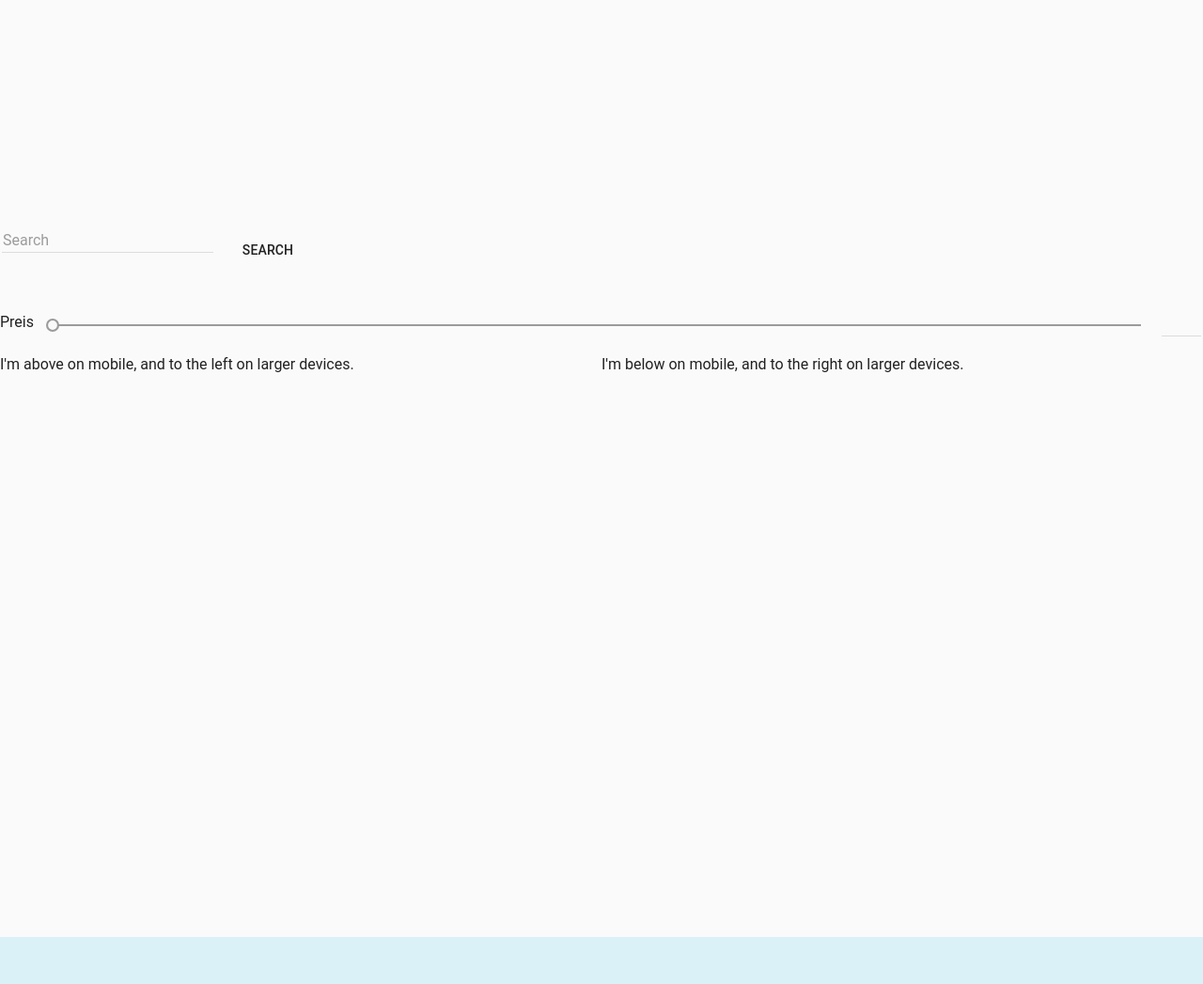
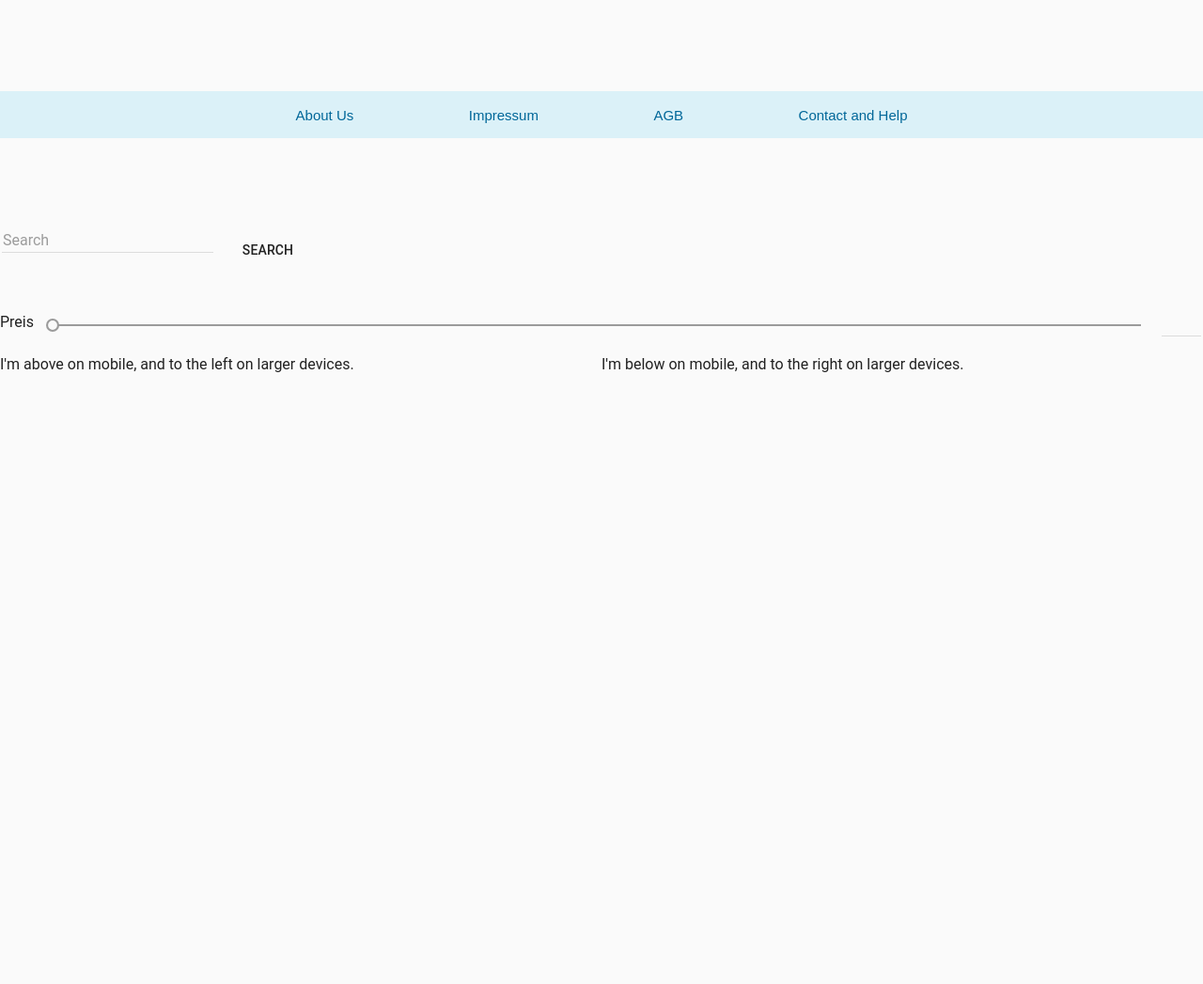
Before and after one commit to elsen1337/TeamFulda2019_1, a PHP site: page /AngularJS-Prototype/index.html in a window 1280 px wide. Shown: the part 81-1128 px from the top of the page at 94% size. After the commit the page ends 477 px from the top, so only its background shows below. Run offline with PHP 8.4, Linux system fonts and the light colour scheme.

Commit message:
Update style.css
Z-index und margin-top aus footer entfernt

```diff
--- a/AngularJS-Prototype/style.css
+++ b/AngularJS-Prototype/style.css
@@ -57,8 +57,6 @@ header{
 }
 
 footer{
-    z-index: 2;
-    margin-top: 900px;
     left: 0;
     bottom: 0;
     width: 100%;
```
